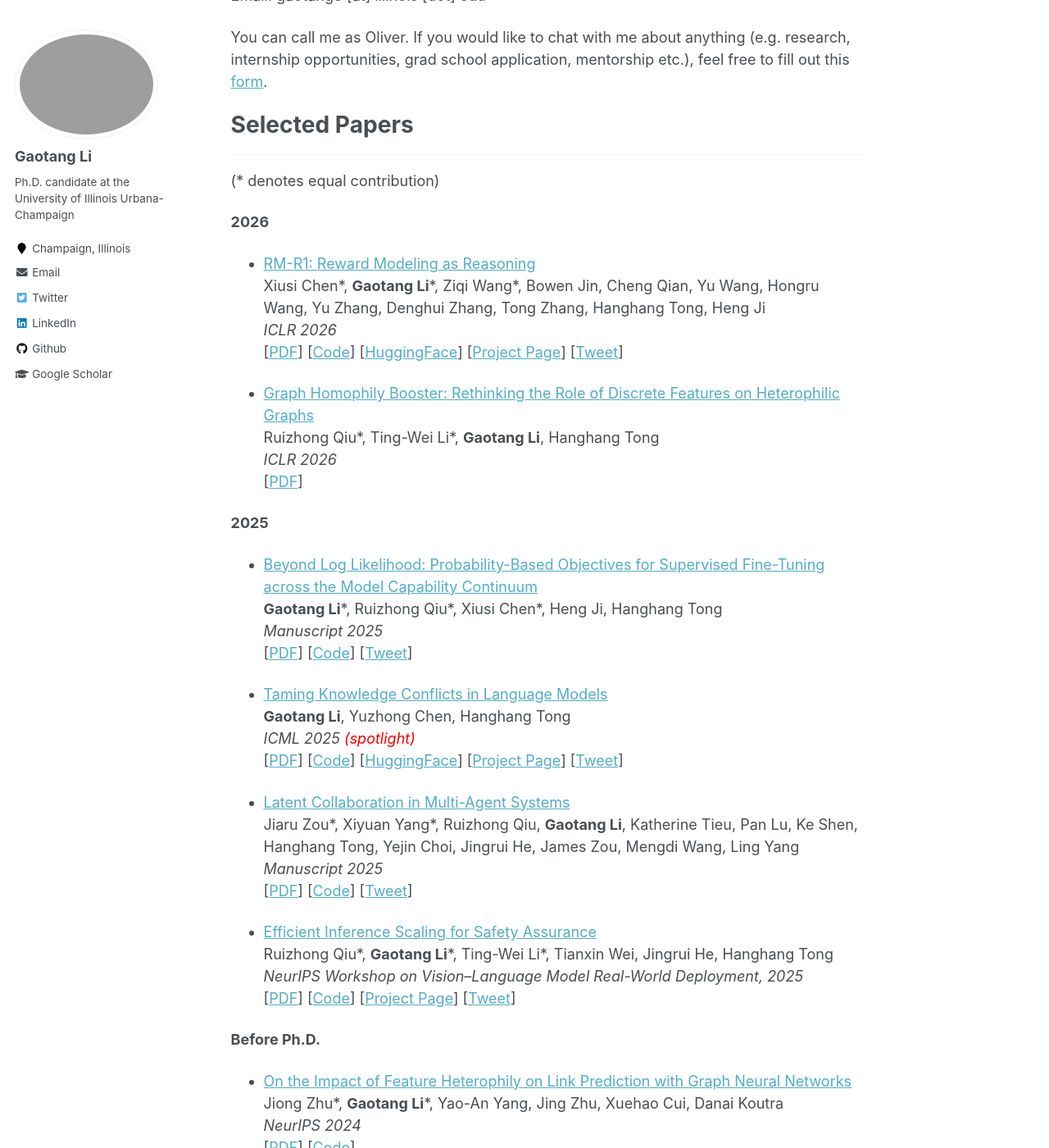
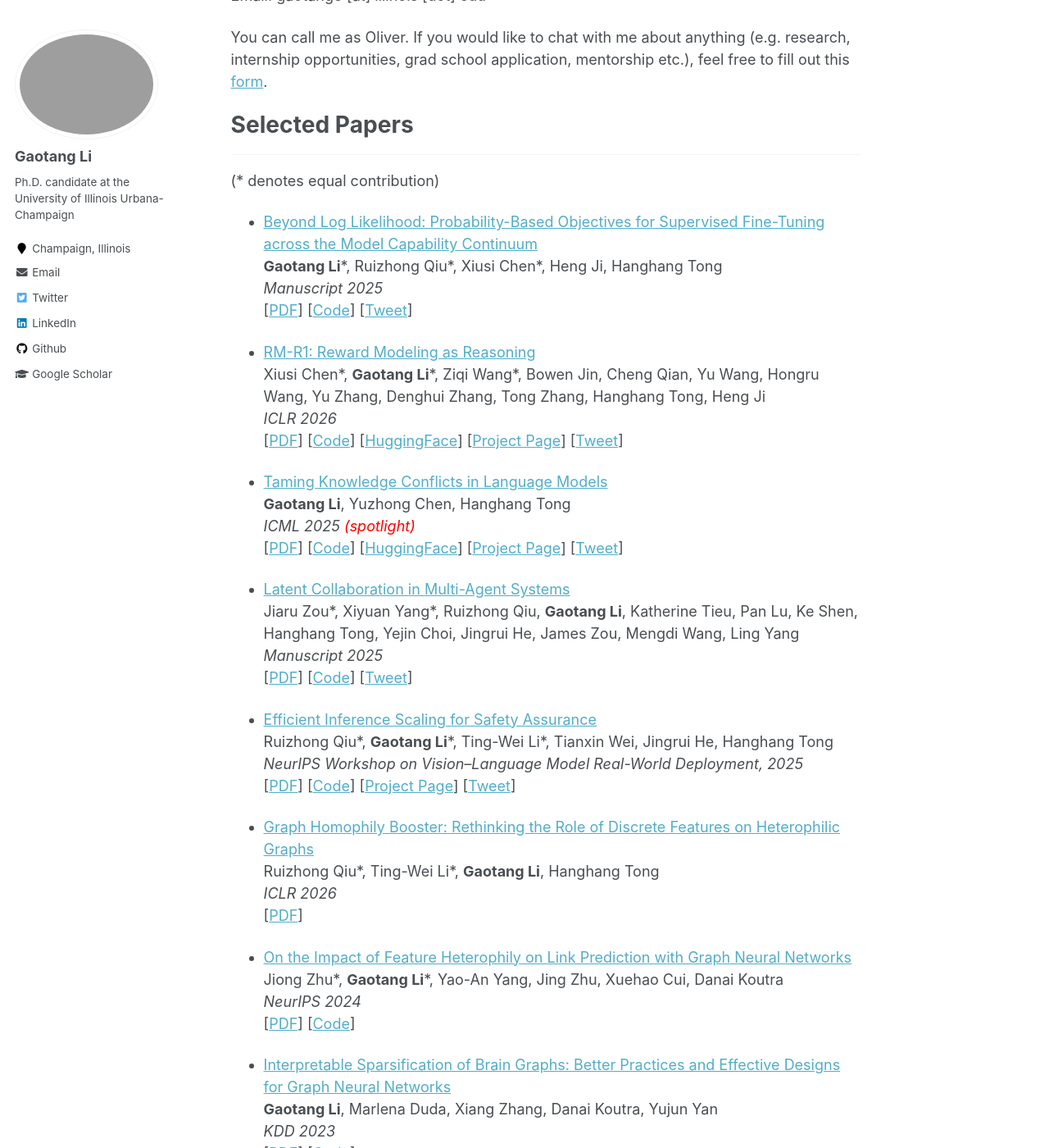
Before and after one commit to GaotangLi/GaotangLi.github.io, a Jekyll site: the page built from _pages/about.md, in a window 1280 px wide and 1400 px high, scrolled down 353 px. Shown: the whole window at 82% size. Built offline with Jekyll 4.4.1, drawn with Linux system fonts in a browser that asks for light colours; some of the changed lines change nothing that is shown; some of the changed text lies outside the part shown.

Commit message:
adjust format

```diff
--- a/_pages/about.md
+++ b/_pages/about.md
@@ -29,7 +29,12 @@ Selected Papers
 
 
 
-**2026**
+<!-- **2026** -->
+
+* [Beyond Log Likelihood: Probability-Based Objectives for Supervised Fine-Tuning across the Model Capability Continuum](https://arxiv.org/abs/2510.00526)<br>
+**Gaotang Li**\*, Ruizhong Qiu\*, Xiusi Chen\*, Heng Ji, Hanghang Tong<br>
+*Manuscript 2025*<br>
+[[PDF](https://arxiv.org/pdf/2510.00526)] [[Code](https://github.com/GaotangLi/Beyond-Log-Likelihood)] [[Tweet](https://x.com/GaotangLi/status/1973796366116692292)]<br>
 
 
 * [RM-R1: Reward Modeling as Reasoning](https://arxiv.org/abs/2505.02387)<br>
@@ -37,18 +42,7 @@ Xiusi Chen\*, **Gaotang Li**\*, Ziqi Wang\*, Bowen Jin, Cheng Qian, Yu Wang, Hon
 *ICLR 2026*<br>
 [[PDF](https://arxiv.org/pdf/2505.02387)] [[Code](https://github.com/RM-R1-UIUC/RM-R1)] [[HuggingFace](https://huggingface.co/collections/gaotang/rm-r1-681128cdab932701cad844c8)] [[Project Page](https://rm-r1-uiuc.github.io/rmr1-site/)] [[Tweet](https://x.com/xiusi_chen/status/1919748233095450922)]<br>
 
-* [Graph Homophily Booster: Rethinking the Role of Discrete Features on Heterophilic Graphs](https://arxiv.org/abs/2509.12530)<br>
-Ruizhong Qiu\*, Ting-Wei Li\*, **Gaotang Li**, Hanghang Tong<br>
-*ICLR 2026*<br>
-[[PDF](https://arxiv.org/pdf/2509.12530)]<br>
-
-
-**2025**
-
-* [Beyond Log Likelihood: Probability-Based Objectives for Supervised Fine-Tuning across the Model Capability Continuum](https://arxiv.org/abs/2510.00526)<br>
-**Gaotang Li**\*, Ruizhong Qiu\*, Xiusi Chen\*, Heng Ji, Hanghang Tong<br>
-*Manuscript 2025*<br>
-[[PDF](https://arxiv.org/pdf/2510.00526)] [[Code](https://github.com/GaotangLi/Beyond-Log-Likelihood)] [[Tweet](https://x.com/GaotangLi/status/1973796366116692292)]<br>
+<!-- **2025** -->
 
 * [Taming Knowledge Conflicts in Language Models](https://www.arxiv.org/abs/2503.10996)<br>
 **Gaotang Li**, Yuzhong Chen, Hanghang Tong<br>
@@ -65,23 +59,16 @@ Ruizhong Qiu\*, **Gaotang Li**\*, Ting-Wei Li\*, Tianxin Wei, Jingrui He, Hangha
 *NeurIPS Workshop on Vision--Language Model Real-World Deployment, 2025*<br>
 [[PDF](https://q-rz.github.io/static/preprint/saffron-paper.pdf)] [[Code](https://github.com/q-rz/saffron)] [[Project Page](https://q-rz.github.io/p/saffron/)] [[Tweet](https://x.com/GaotangLi/status/1932289294657626189)]<br>
 
-**Before Ph.D.**
+* [Graph Homophily Booster: Rethinking the Role of Discrete Features on Heterophilic Graphs](https://arxiv.org/abs/2509.12530)<br>
+Ruizhong Qiu\*, Ting-Wei Li\*, **Gaotang Li**, Hanghang Tong<br>
+*ICLR 2026*<br>
+[[PDF](https://arxiv.org/pdf/2509.12530)]<br>
 
 * [On the Impact of Feature Heterophily on Link Prediction with Graph Neural Networks](https://arxiv.org/abs/2409.17475)<br>
 Jiong Zhu\*, **Gaotang Li**\*, Yao-An Yang, Jing Zhu, Xuehao Cui, Danai Koutra<br>
 *NeurIPS 2024*<br>
 [[PDF](https://openreview.net/pdf?id=3LZHatxUa9)] [[Code](https://github.com/GemsLab/HeteLinkPred)]<br>
 
-* [Bias Amplification Enhances Minority Group Performance](http://arxiv.org/abs/2309.06717)<br>
-**Gaotang Li**\*, Jiarui Liu\*, Wei Hu<br>
-*TMLR 2024*<br>
-[[PDF](https://arxiv.org/abs/2309.06717)] [[Code](https://github.com/GaotangLi/BAM)]<br>
-
-* [Tackling Size Generalization of Graph Neural Networks on Biological Data from a Spectral Perspective](https://arxiv.org/abs/2305.15611)<br>
-**Gaotang Li**, Danai Koutra, Yujun Yan<br>
-*KDD 2025*<br>
-[[PDF](https://arxiv.org/abs/2305.15611)] [[Code](https://gaotangli.github.io/)]<br>
-
 * [Interpretable Sparsification of Brain Graphs: Better Practices and Effective Designs for Graph Neural Networks](https://dl.acm.org/doi/abs/10.1145/3580305.3599394)<br>
 **Gaotang Li**, Marlena Duda, Xiang Zhang, Danai Koutra, Yujun Yan<br>
 *KDD 2023*<br>
```
